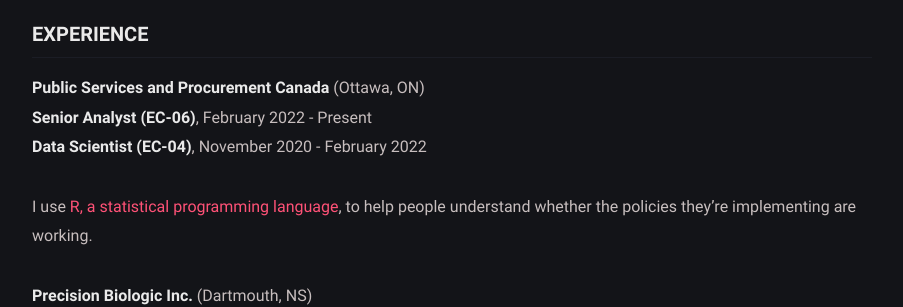
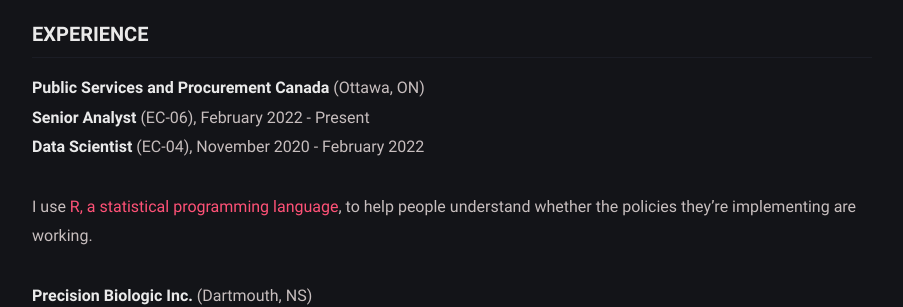
Before and after one commit to colindouglas/colindougl.as, a Jekyll site: the page built from cv.md, in a window 1280 px wide and 900 px high, scrolled down 571 px. Shown: the part 152-459 px from the top of the window, without its empty margins (188-1091 px from the left). Built offline with Jekyll 4.4.1, drawn with Linux system fonts in a browser that asks for light colours.

Commit message:
update CV again

```diff
--- a/cv.md
+++ b/cv.md
@@ -25,8 +25,8 @@ B.Sc., Chemistry
 ### EXPERIENCE
 
 **Public Services and Procurement Canada** (Ottawa, ON)
-**Senior Analyst (EC-06)**, February 2022 - Present
-**Data Scientist (EC-04)**, November 2020 - February 2022
+**Senior Analyst** (EC-06), February 2022 - Present
+**Data Scientist** (EC-04), November 2020 - February 2022
 
 I use [R, a statistical programming language](https://www.r-project.org/), to help people understand whether the policies they're implementing are working.
 
```
